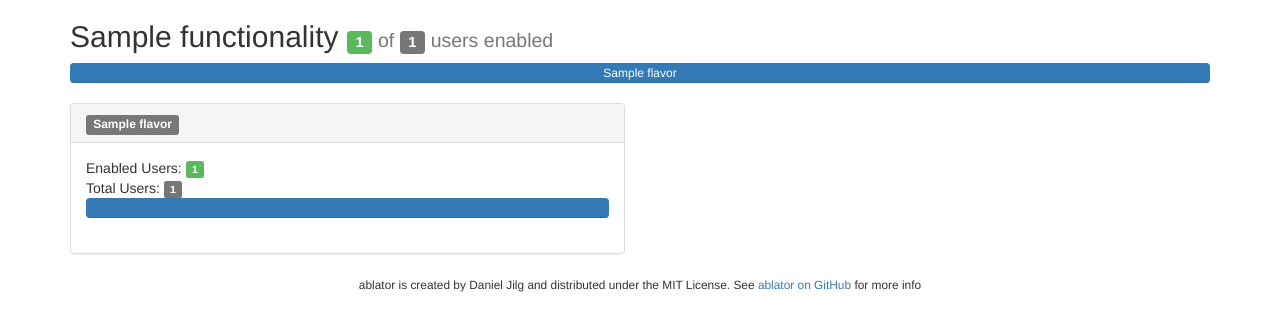
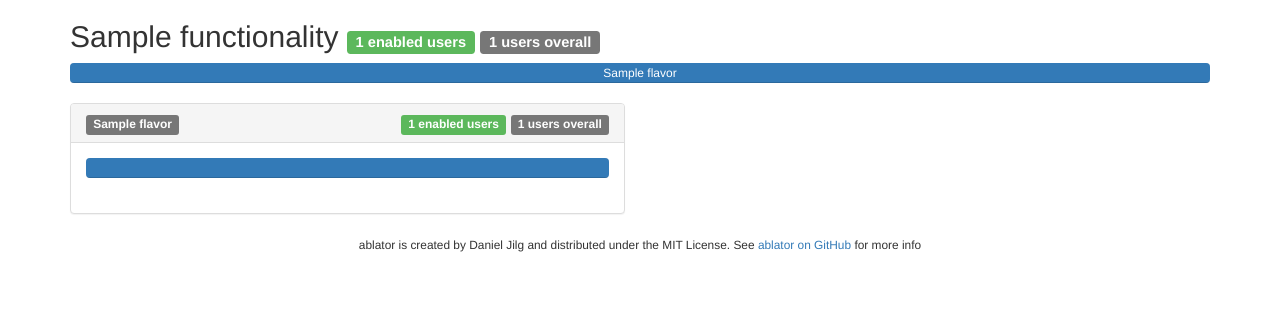
Before and after one commit to ablator/ablator, a Django app: page /functionality/00000000-0000-0000-0000-000000000001/ in a window 1280 px wide. Shown: the part 72-403 px from the top of the page. Run offline with Django 3.2, Linux system fonts and the light colour scheme; tables that the repository leaves empty hold one stand-in row (values such as "Sample post"); some libraries are stand-ins or nearby versions.

Commit message:
More improvements for functionality view
fixes #16

```diff
--- a/ablator/web_admin/templates/functionality.html
+++ b/ablator/web_admin/templates/functionality.html
@@ -2,10 +2,8 @@
 {% block body %}
     <h2>{{ functionality.name }}
             <small>
-                    <span class="label label-success">
-                        {{ functionality.number_of_enabled_users }}</span> of
-                <span class="label label-default">
-                        {{ functionality.number_of_users }}</span> users enabled
+                <span class="label label-success">{{ functionality.number_of_enabled_users }} enabled users</span>
+                <span class="label label-default">{{ functionality.number_of_users }} users overall</span>
             </small>
         </h2>
 
@@ -28,21 +26,16 @@
                                       style="background-color: #{{ flavor.color }}">
                                     {{ flavor.name }}
                                 </span>
+                                <span style="float: right;">
+                                <span class="label label-success">{{ flavor.number_of_enabled_users }} enabled users</span>
+                                <span class="label label-default">{{ flavor.number_of_users }} users overall</span>
+                                    </span>
                         </h3>
                     </div>
                     <div class="panel-body">
-                        Enabled Users:
-                        <span class="label label-success">
-                                {{ flavor.number_of_enabled_users }}</span>
-                        <br>
-                        Total Users:
-                        <span class="label label-default">
-                            {{ flavor.number_of_users }}
-                            </span>
                         <div class="progress">
                             <div class="progress-bar"
                                  style="width: {{ flavor.single_width_percent }}%"></div>
-
                         </div>
                     </div>
                 </div>
```
